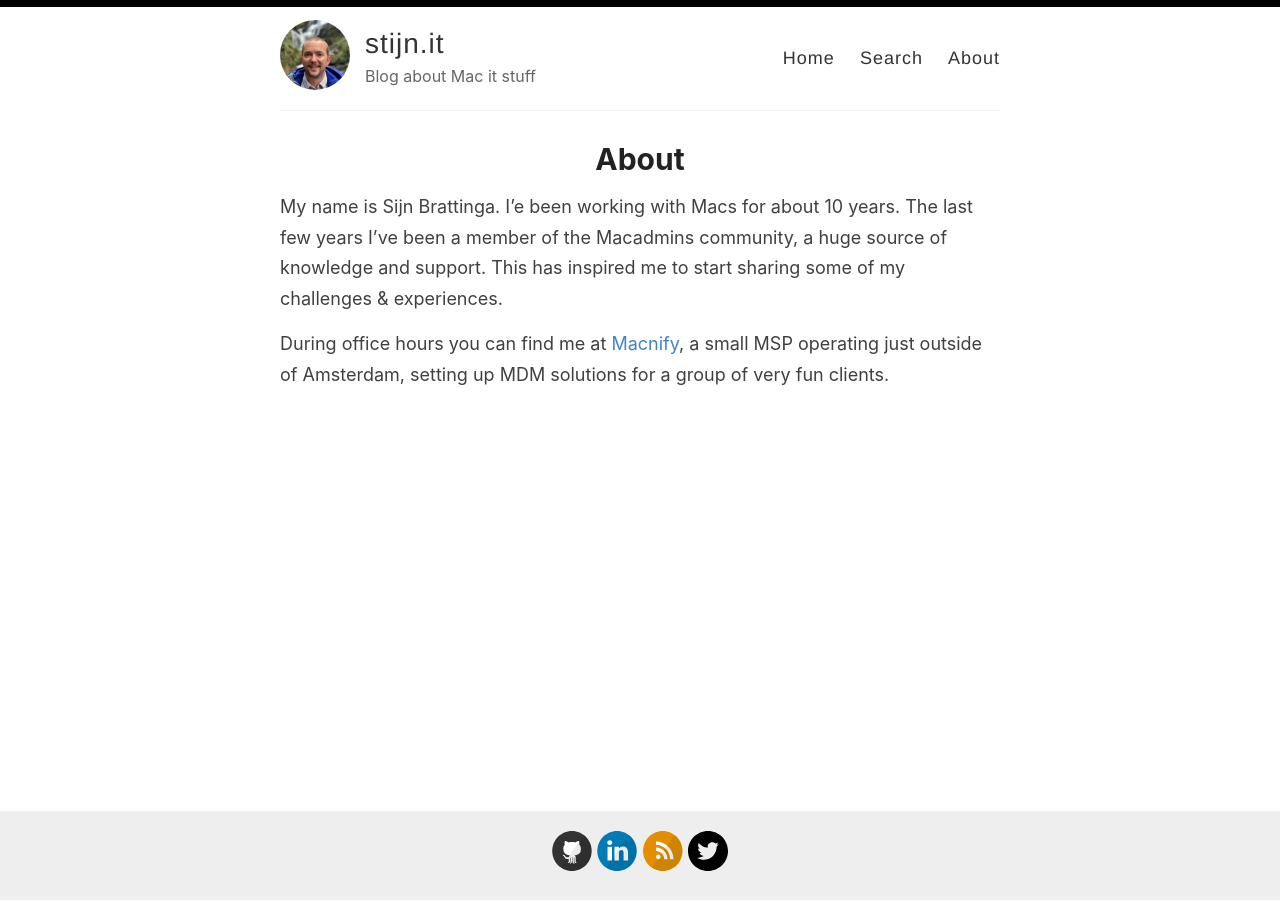
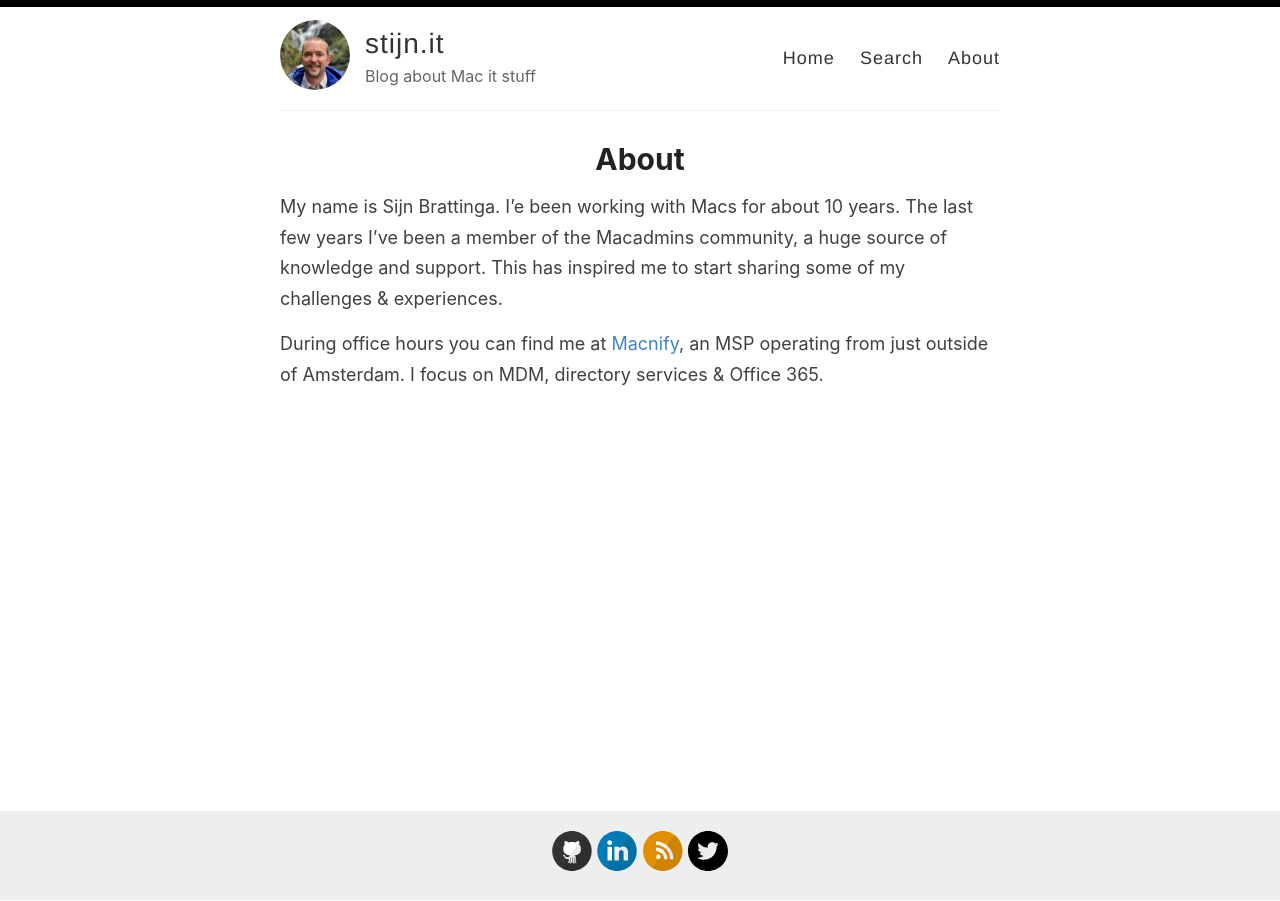
Before and after one commit to socialstijn/socialstijn.github.io, a Jekyll site: the page built from _pages/about.md, in a window 1280 px wide. Built offline with Jekyll 4.4.1, drawn with Linux system fonts in a browser that asks for light colours.

Commit message:
about aanpassingen

```diff
--- a/_pages/about.md
+++ b/_pages/about.md
@@ -6,4 +6,4 @@ permalink: /about/
 
 My name is Sijn Brattinga. I'e been working with Macs for about 10 years. The last few years I've been a member of the Macadmins community, a huge source of knowledge and support. This has inspired me to start sharing some of my challenges & experiences.
 
-During office hours you can find me at [Macnify](https://www.macnify.nl), a small MSP operating just outside of Amsterdam, setting up MDM solutions for a group of very fun clients.
+During office hours you can find me at [Macnify](https://www.macnify.nl), an MSP operating from just outside of Amsterdam. I focus on MDM, directory services & Office 365.
```
